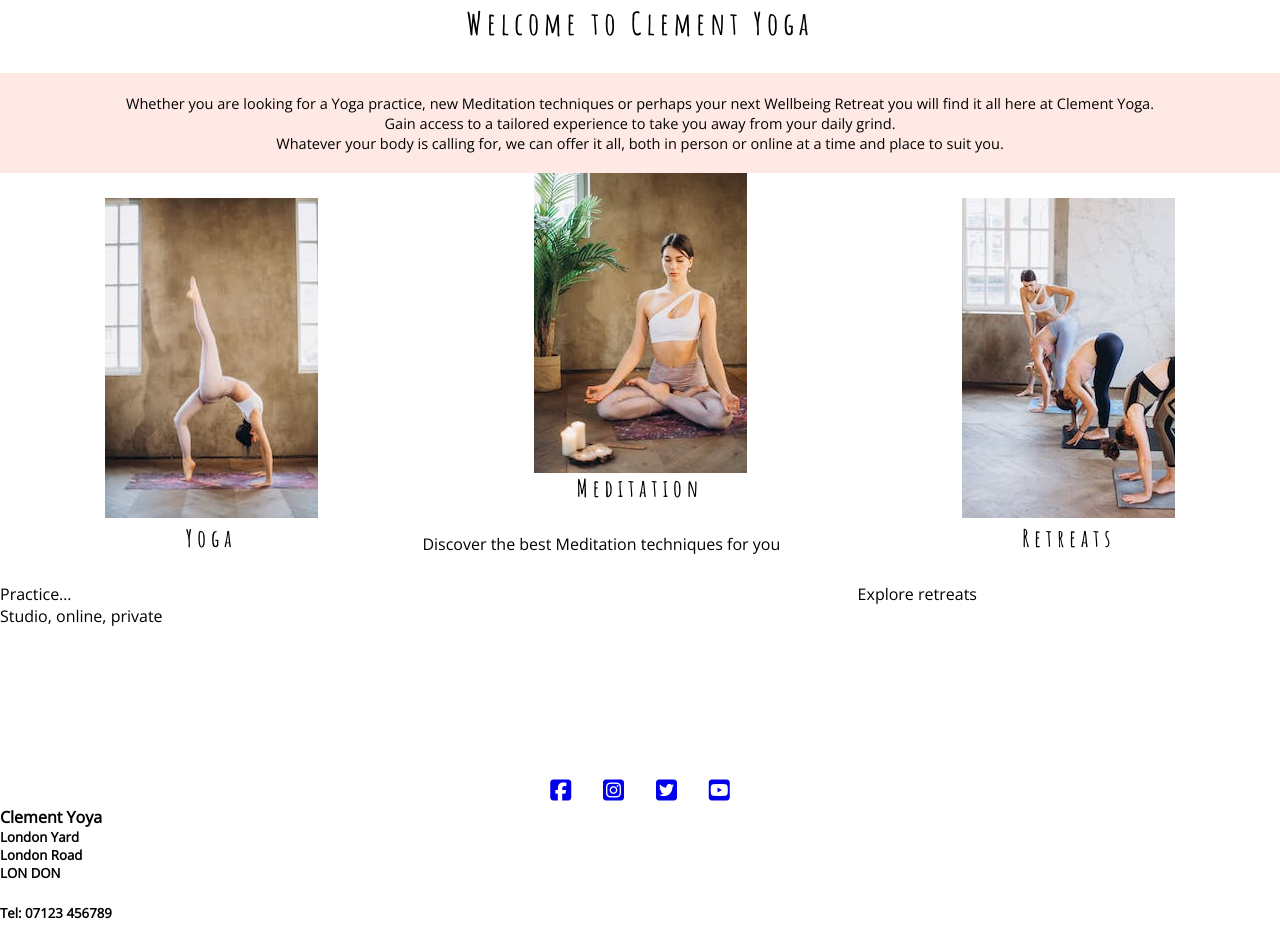
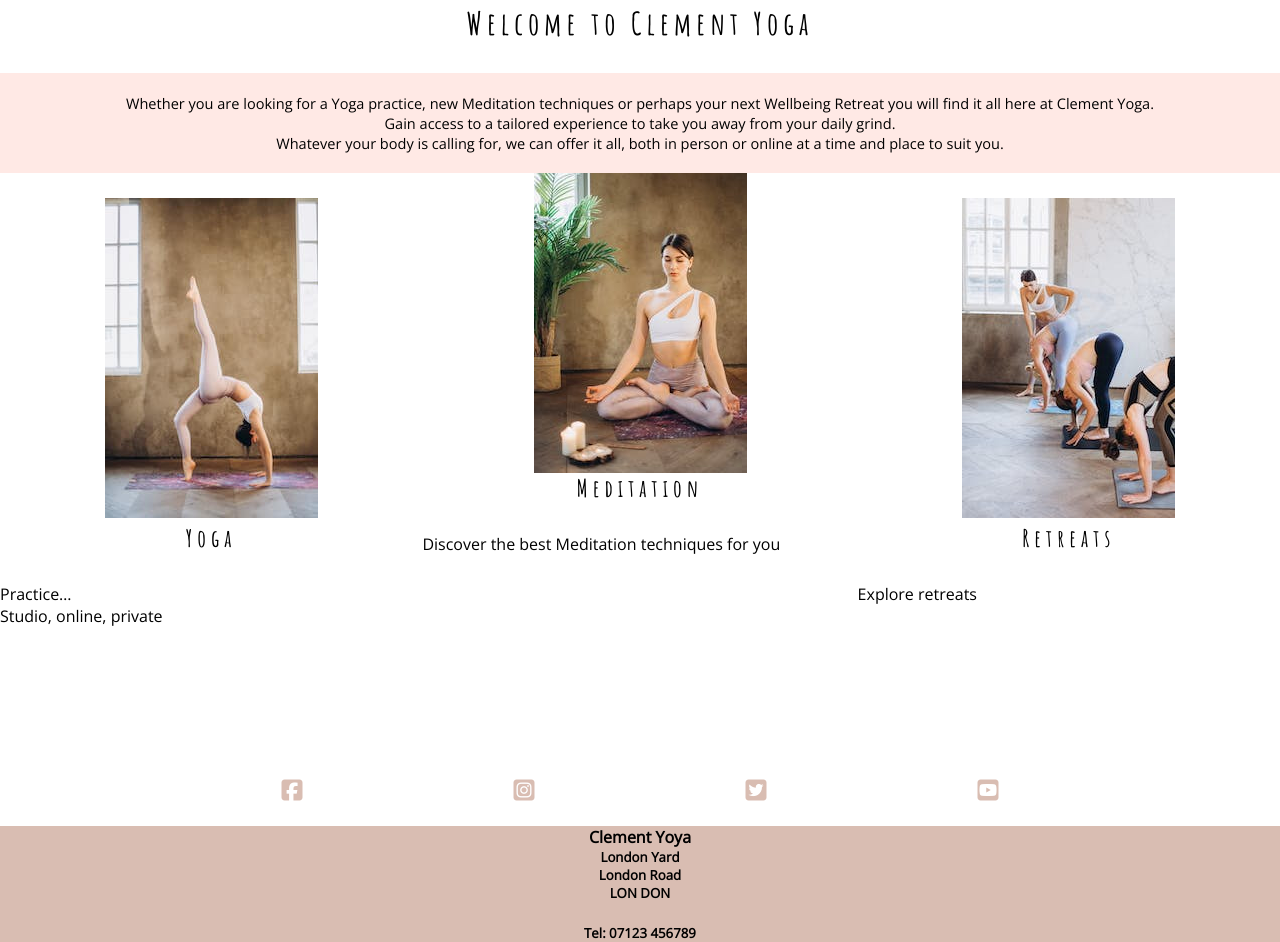
Before and after one commit to saramorrin/clement-yoga, a plain HTML site: page index.html in a window 1280 px wide. Shown: the part 977-1919 px from the top of the page. Drawn offline with nearby package versions, Linux system fonts and the light colour scheme.

Commit message:
Add footer contact details and styling

```diff
--- a/assets/css/style.css
+++ b/assets/css/style.css
@@ -138,5 +138,15 @@ h1, h2 {
     display: inline;
     font-size: 150%;
     margin: 1%;
+    padding: 7%;
+}
 
+.social-links i {
+    color: #D9BDB2;
 }
+
+#contact-details {
+    text-align: center;
+    background-color: #D9BDB2;
+    margin-top: 20px;
+}
--- a/index.html
+++ b/index.html
@@ -83,12 +83,14 @@
                 aria-label="Visit our YouTube page (opens in new tab)"><i class="fab fa-youtube-square"></i></a>
             </li>
         </ul>
+        <div id=contact-details>
             <h4>Clement Yoya</h4>
             <h5>London Yard</h5>
             <h5>London Road</h5>
             <h5>LON DON</h5>
             <br>
             <h5>Tel: 07123 456789</h5>
+        </div>
     </footer>
 
     <script src="https://kit.fontawesome.com/21ba00f012.js" crossorigin="anonymous"></script>
```
Lines whose indentation alone changed are shown as unchanged.
